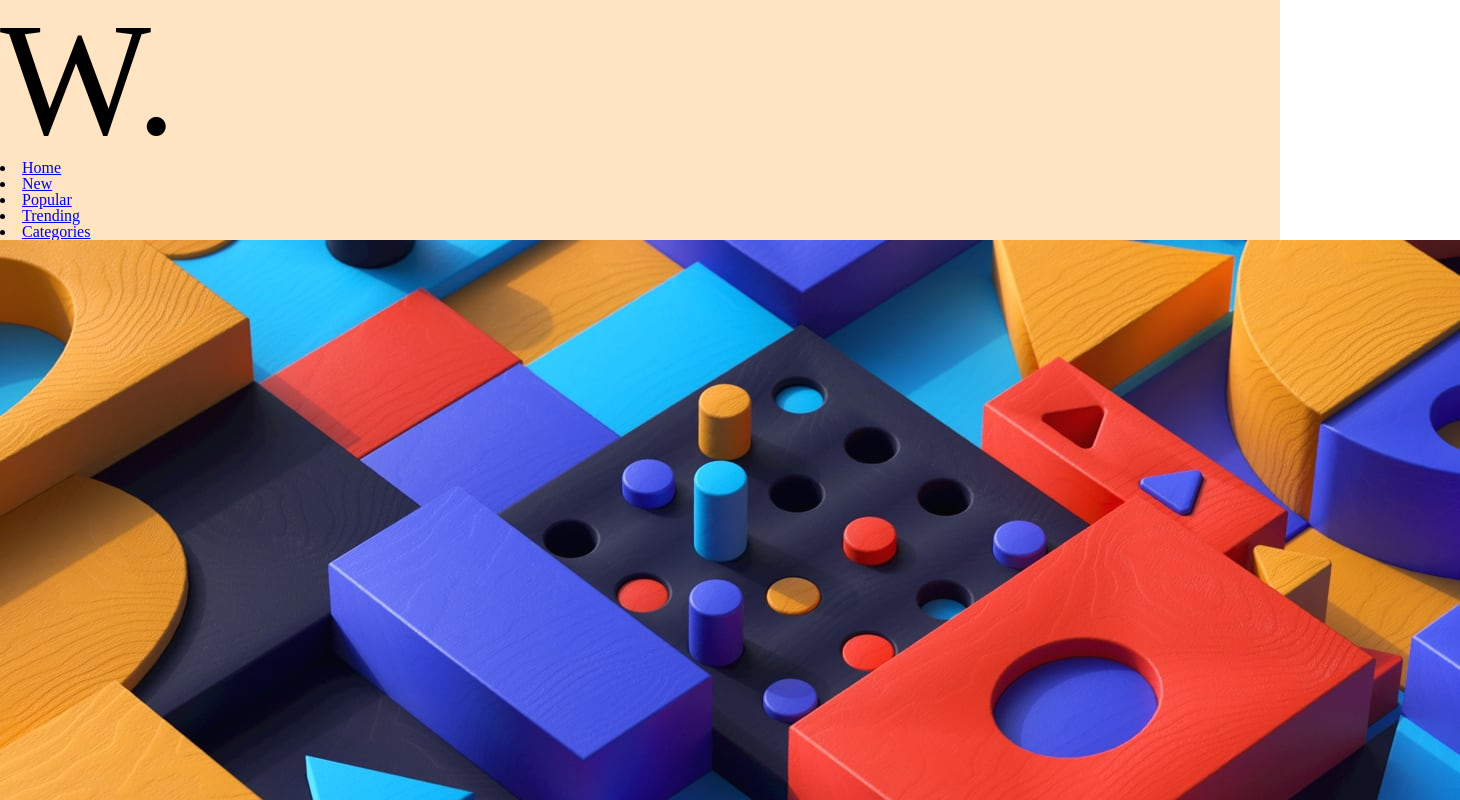
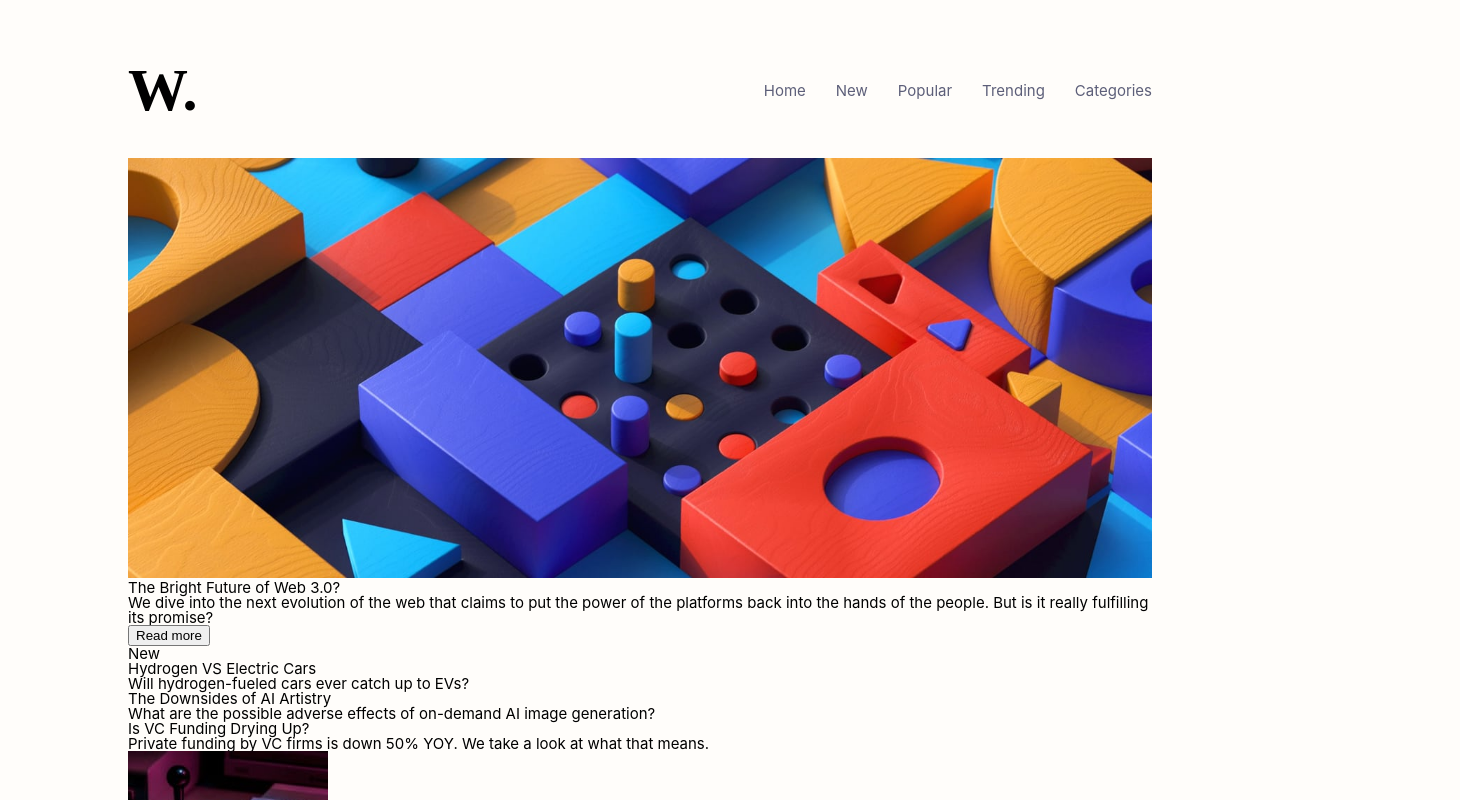
Before and after one commit to giodsdlm/news-homepage, a plain HTML site: page index.html in a window 1280 px wide. Shown: the top 800 px of the page, 1460 px wide, since content can reach past the window. Drawn offline with Linux system fonts and the light colour scheme.

Commit message:
moving font locally, finished stylling header

```diff
--- a/css/main.css
+++ b/css/main.css
@@ -1,6 +1,7 @@
-@font-face {
-  font-family: "Inter";
-  src: url("Inter-VariableFont_slnt,wght.ttf");
+a {
+  color: currentColor;
+  cursor: pointer;
+  text-decoration: none;
 }
 
 .attribution {
@@ -11,10 +12,45 @@
   color: hsl(228, 45%, 44%);
 }
 
-.navbar-container {
-  background-color: bisque;
+html {
+  background-color: hsl(36, 100%, 99%);
+  font-family: "Inter", serif;
+  font-size: 15px;
+  line-height: 1.5;
+  min-height: 75vh;
+  min-width: 75vw;
+  overflow-x: hidden;
+  padding: 0 10vw;
 }
 
-.navbar-container h1 {
-  font-size: 10rem;
+img {
+  max-width: 100%;
 }
+
+li {
+  padding: 0 0 0 2rem;
+}
+
+menu,
+ul {
+  display: flex;
+  list-style: none;
+  padding: 0;
+}
+
+.navbar {
+  align-self: center;
+  color: hsl(236, 13%, 42%);
+}
+
+.navbar-container {
+  display: flex;
+  justify-content: space-between;
+  padding: 4rem 0 2.5rem 0;
+}
+
+.navbar-title {
+  font-family: "DM Serif Display";
+  font-size: 4rem;
+  font-weight: 900;
+}
```
Also changed, not shown: index.html (+0 -1 lines), assets/fonts/DM_Serif_Display/DMSerifDisplay-Italic.ttf (added), assets/fonts/DM_Serif_Display/DMSerifDisplay-Regular.ttf (added), assets/fonts/DM_Serif_Display/OFL.txt (added), assets/fonts/Inter/Inter-VariableFont_slnt,wght.ttf (renamed from assets/fonts/Inter-VariableFont_slnt,wght.ttf), assets/fonts/Inter/static/Inter-Bold.ttf (renamed from assets/fonts/static/Inter-Bold.ttf), assets/fonts/Inter/static/Inter-ExtraBold.ttf (renamed from assets/fonts/static/Inter-ExtraBold.ttf), assets/fonts/Inter/static/Inter-Regular.ttf (renamed from assets/fonts/static/Inter-Regular.ttf), 1 other file.
